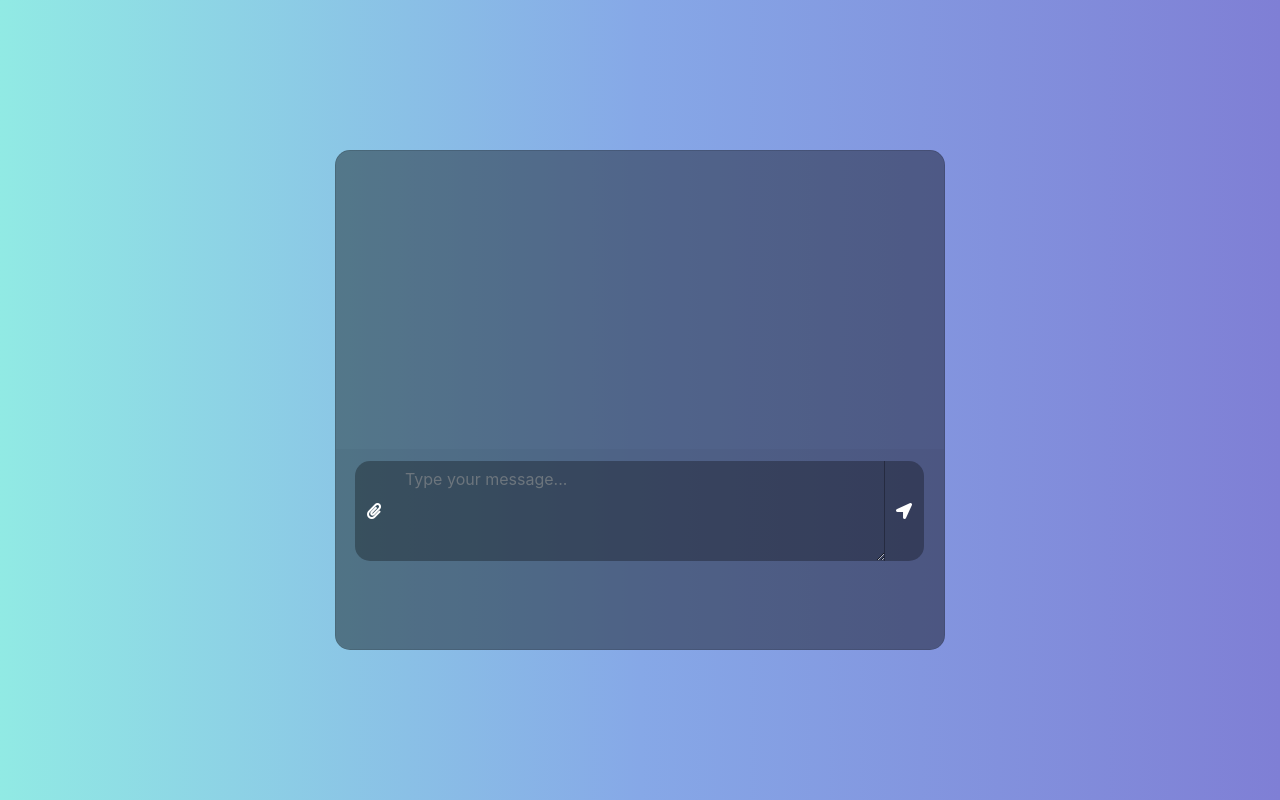
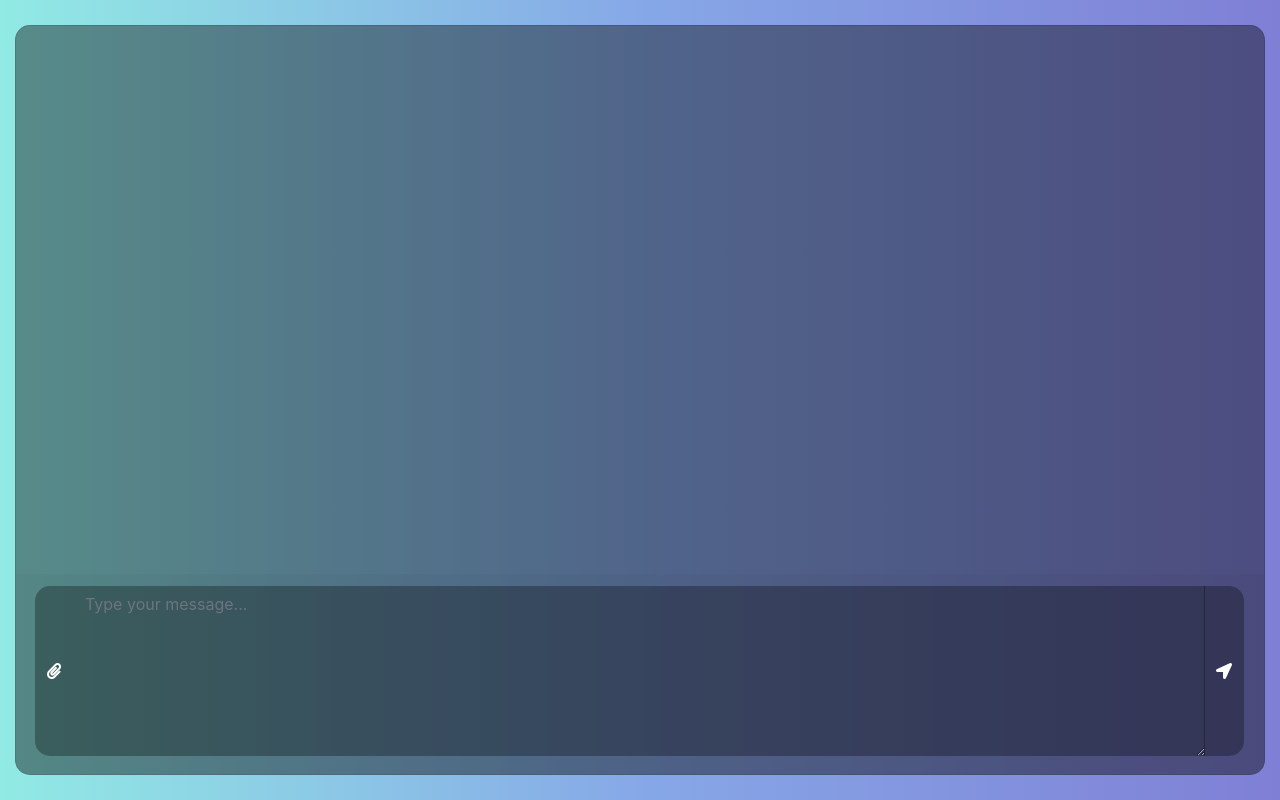
Before and after one commit to 90MaJH/stockDisposal, a Django app: page /fsOe9ms1b in a window 1280 px wide. Run offline with Django 3.2, Linux system fonts and the light colour scheme; data that the repository does not hold is empty; some libraries are stand-ins or nearby versions.

Commit message:
modify css

```diff
--- a/mobileWeb/templates/mobileWeb/chatting/fsOe9ms1b.html
+++ b/mobileWeb/templates/mobileWeb/chatting/fsOe9ms1b.html
@@ -6,6 +6,8 @@
 <!DOCTYPE html>
 <html>
 <head>
+    <meta name="viewport"
+          content="width=device-width, initial-scale=1, minimum-scale=1, maximum-scale=1, user-scalable=no"/>
     <title>Chat</title>
     <link rel="stylesheet" href="https://stackpath.bootstrapcdn.com/bootstrap/4.1.3/css/bootstrap.min.css"
           integrity="sha384-MCw98/SFnGE8fJT3GXwEOngsV7Zt27NXFoaoApmYm81iuXoPkFOJwJ8ERdknLPMO" crossorigin="anonymous">
@@ -21,20 +23,29 @@
 
     <style>
         body, html {
+            vertical-align: middle;
             height: 100%;
-            margin: 0;
             background: #7F7FD5;
             background: -webkit-linear-gradient(to right, #91EAE4, #86A8E7, #7F7FD5);
             background: linear-gradient(to right, #91EAE4, #86A8E7, #7F7FD5);
         }
 
+        .container-fluid{
+            height:100%;
+        }
+
+        .justify-content-center{
+            height: 100%;
+        }
+
+
         .chat {
-            margin-top: auto;
-            margin-bottom: auto;
+            vertical-align: middle;
+            margin: auto;
         }
 
         .card {
-            height: 500px;
+            height: 750px;
             border-radius: 15px !important;
             background-color: rgba(0, 0, 0, 0.4) !important;
         }
@@ -80,7 +91,7 @@
             background-color: rgba(0, 0, 0, 0.3) !important;
             border: 0 !important;
             color: white !important;
-            height: 100px !important;
+            height: 170px !important;
             overflow-y: auto;
         }
 
@@ -367,10 +378,9 @@
 </head>
 <!--Coded With Love By Mutiullah Samim-->
 <body>
-<div class="container-fluid h-100">
-    <div class="row justify-content-center h-100">
-
-        <div class="col-md-8 col-xl-6 chat">
+<div class="container-fluid">
+    <div class="row justify-content-center">
+        <div class="col-md-12 col-xl-12 chat">
             <div class="card">
                 <div class="card-body msg_card_body" id="card_body">
                     {% for chatting in chattingList %}
```
